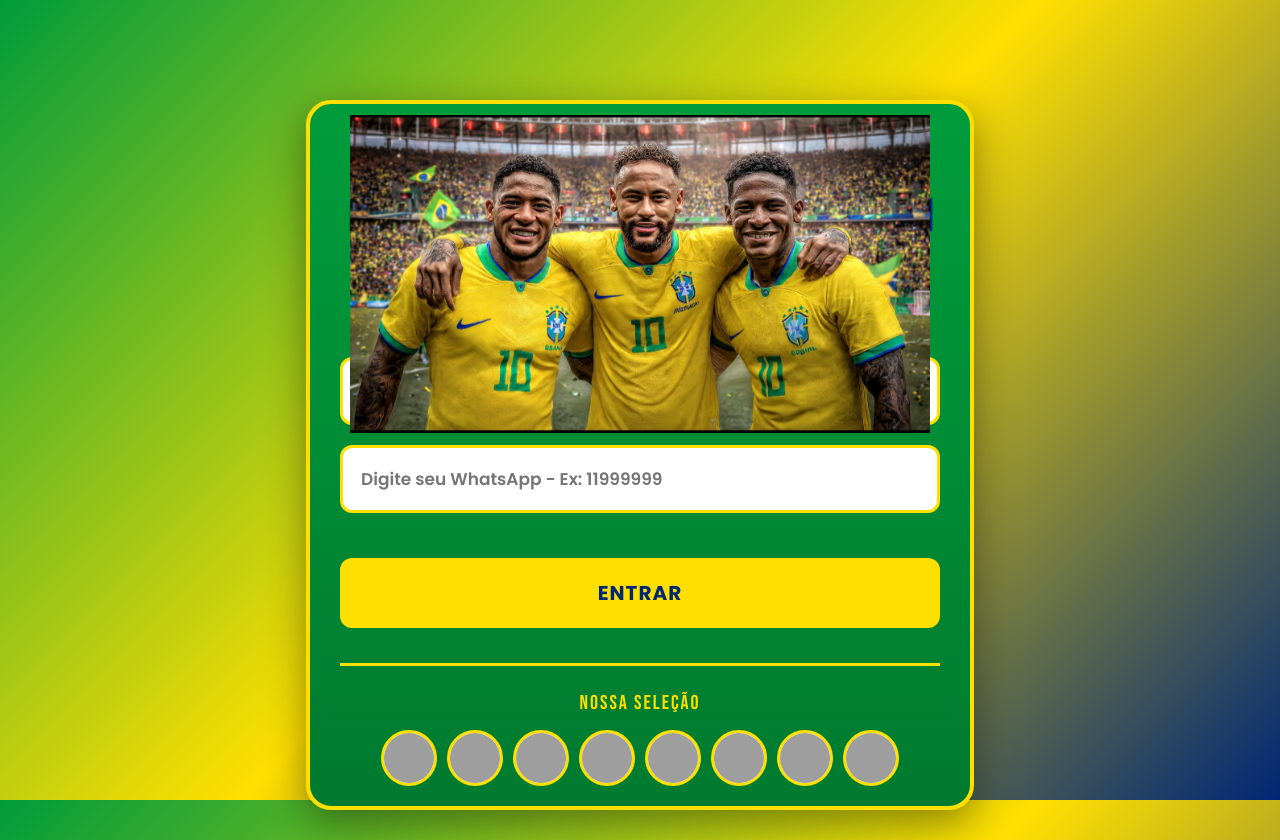
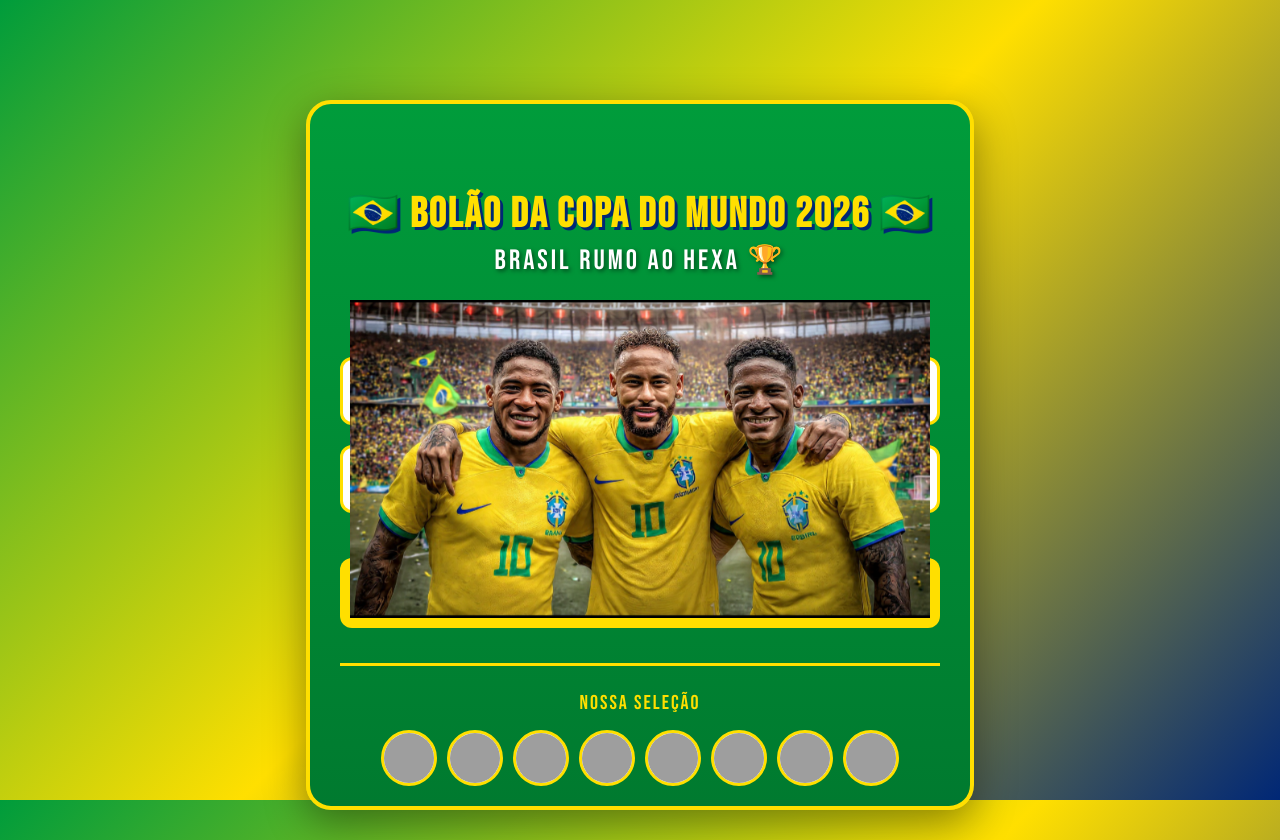
Before and after one commit to ramonaraujoh32-netizen/bol-o-da-copa, a plain HTML site: page index.html in a window 1280 px wide. Drawn offline with Linux system fonts and the light colour scheme; grey boxes are pictures that could not be loaded.

Commit message:
Corrige posição da foto - agora desce

```diff
--- a/index.html
+++ b/index.html
@@ -19,7 +19,7 @@ body {
 
 .players-on-top {
   position: absolute;
-  top: 115px; /* desci 150px total - agora pousa de vez */
+  top: 300px; /* desci 300px - agora vai pousar dentro do quadrado */
   left: 50%;
   transform: translateX(-50%);
   width: 95%;
```
